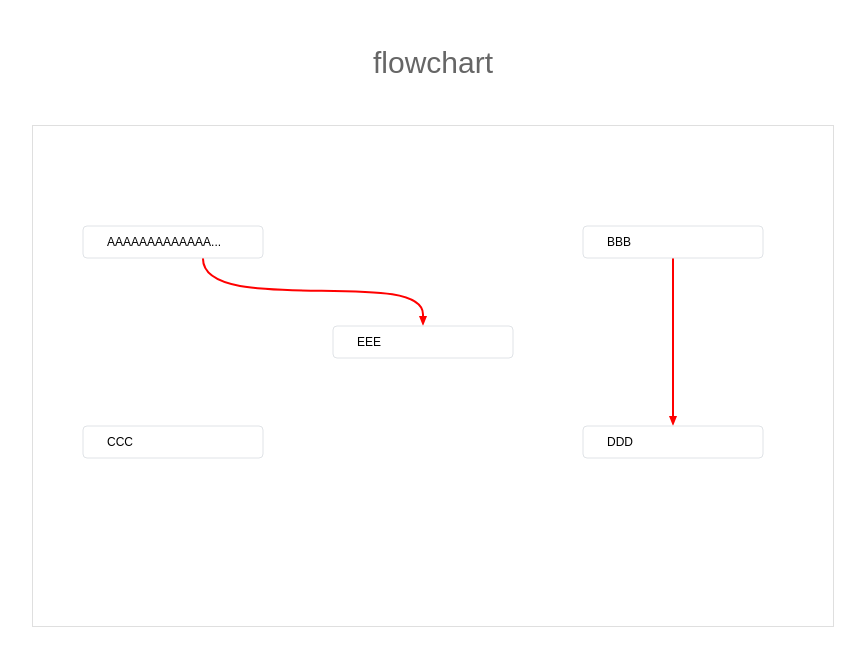
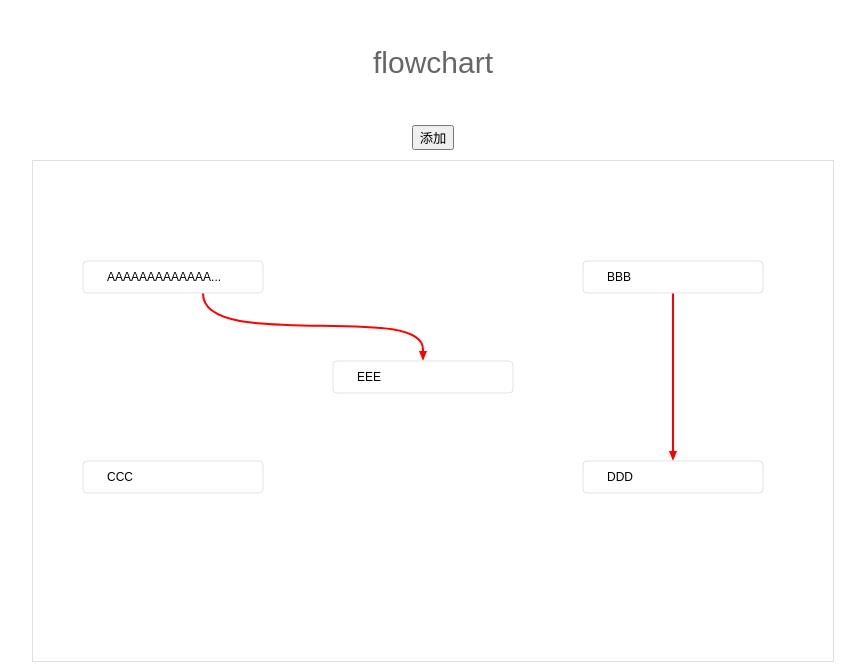
Before and after one commit to GreenHandLittleWhite/flowchart, a Vue app: page / in a window 1280 px wide. Shown: the top 666 px of the page, without its empty margins (207-1072 px from the left). Built offline with nearby package versions, Linux system fonts and the light colour scheme.

Commit message:
增加节点

```diff
--- a/src/App.vue
+++ b/src/App.vue
@@ -1,6 +1,10 @@
 <template>
     <div id="app">
         <div class="title">flowchart</div>
+
+        <div class="toolbar">
+            <button @click="add">添加</button>
+        </div>
 
         <flow-chart :nodes="nodes" :connections="connections" @addConnection="addConnection" />
     </div>
@@ -100,6 +104,20 @@ export default {
     methods: {
         addConnection(connection) {
             this.connections.push(connection);
+        },
+        add() {
+            this.nodes.push({
+                id: Date.now(),
+                name: Math.random() * 100,
+                positionX: Math.random() * 800,
+                positionY: Math.random() * 500,
+                inputPorts: [
+                    { id: Date.now() + Math.random() * 1000 }
+                ],
+                outputPorts: [
+                    { id: Date.now() + Math.random() * 1000 }
+                ]
+            });
         }
     }
 };
@@ -128,4 +146,8 @@ body {
     font-size: 30px;
     text-align: center;
 }
+.toolbar {
+    margin-bottom: 10px;
+    text-align: center;
+}
 </style>
--- a/src/flow-chart.vue
+++ b/src/flow-chart.vue
@@ -36,6 +36,9 @@ export default {
     },
     watch: {
         connections() {
+            this.updateGraph();
+        },
+        nodes() {
             this.updateGraph();
         }
     },
```
